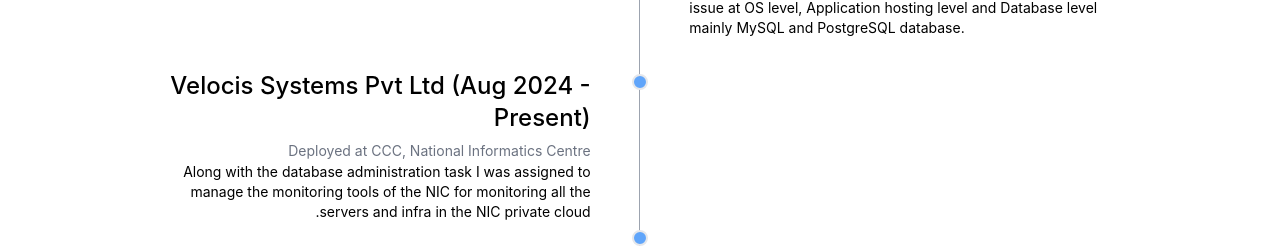
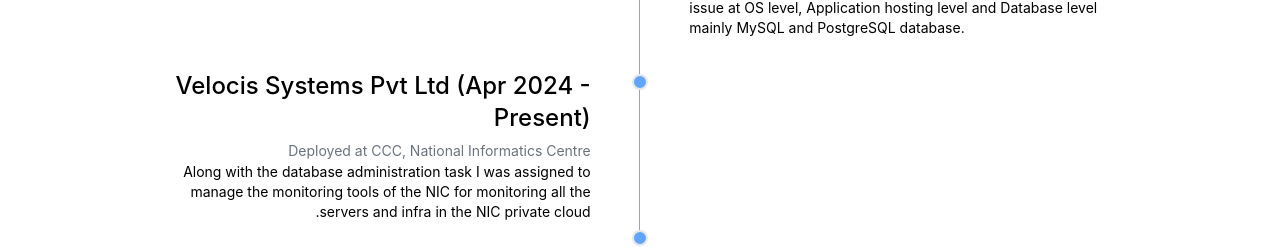
Before and after one commit to KumarGauravSingh/Portfolio2024, a React (Create React App) app: page /Portfolio2024/journey in a window 1280 px wide. Shown: the part 1734-1981 px from the top of the page. Built offline with nearby package versions, Linux system fonts and the light colour scheme.

Commit message:
final commit

```diff
--- a/src/components/Modules/MyJourney/journey.js
+++ b/src/components/Modules/MyJourney/journey.js
@@ -105,7 +105,7 @@
             <div className="md:flex md:justify-between md:clear-both md:w-[calc(50%_+_8px)] md:float-left float-none direction-rtl">
                 <div className="w-4 h-4 bg-blue-400 mt-2 border-2 marker"></div>
                 <div className="w-11/12 px-3.5">
-                    <h3 className="mt-1 mb-1 text-2xl font-medium">Velocis Systems Pvt Ltd (Aug 2024 - Present)</h3>
+                    <h3 className="mt-1 mb-1 text-2xl font-medium">Velocis Systems Pvt Ltd (Apr 2024 - Present)</h3>
                     <span className="text-sm text-gray-500">Deployed at CCC, National Informatics Centre </span>
                     <p className="text-sm">Along with the database administration task I was assigned to manage the monitoring tools of the NIC for monitoring all the servers and infra in the NIC private cloud.</p>
                 </div>
```
